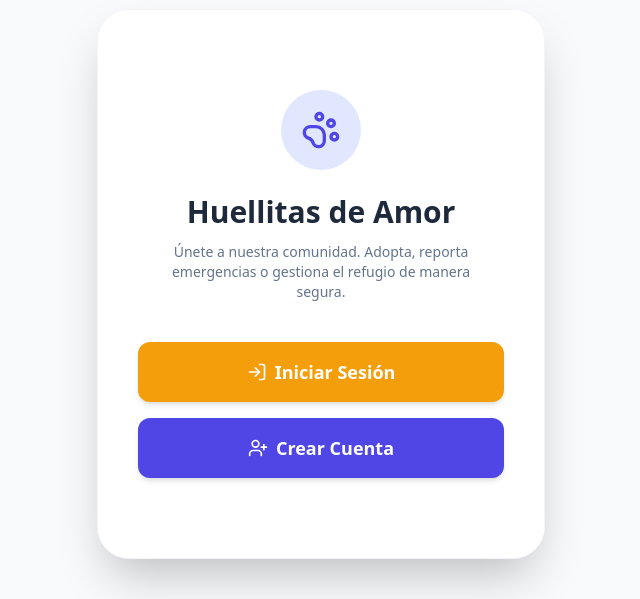
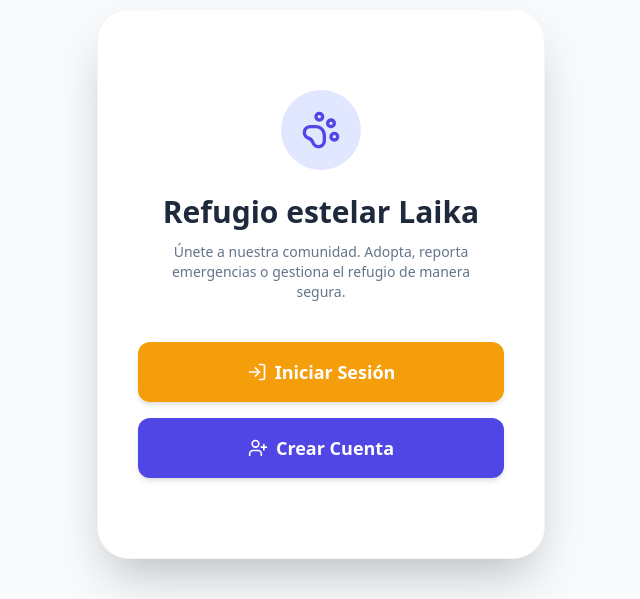
Before and after one commit to awita-de-uvaxd/Sistema-refugio-de-animales, a Flask app: page / in a window 1280 px wide. Shown: the part 144-743 px from the top of the page, without its empty margins (319-959 px from the left). Run offline with Flask 3, Linux system fonts and the light colour scheme; some libraries are stand-ins or nearby versions.

Commit message:
comentario
comentarios del codigo app.py

```diff
--- a/app.py
+++ b/app.py
@@ -1,26 +1,33 @@
-import os
-from flask import send_from_directory
-from flask import Flask, render_template, request, redirect, url_for, session, flash, abort
-from flask_sqlalchemy import SQLAlchemy
-from werkzeug.security import generate_password_hash, check_password_hash
+#importacion de librerias para el servidor, base de datos y la pagina web
+import os #esta la usamos para hablar con el sistema operativo, es por decirlo asi para tener acceso para crear o buscar entre carpetas, es como tener un permiso
+from flask import send_from_directory #es una liberia que unicamente lleva a la pantalla de usuario los datos necesarios, como el logo
+from flask import Flask, render_template, request, redirect, url_for, session, flash, abort #son para el apartado de usuario, desde pintar en pantalla todo lo relacionado a la informacion del empleado a mantener la sesion abierta
+from flask_sqlalchemy import SQLAlchemy #es el traductor de aqlalchemy de python y lo para a sql de base de datos
+from werkzeug.security import generate_password_hash, check_password_hash #es para las contraseñas
 from werkzeug.utils import secure_filename
-from datetime import datetime, timedelta
+from datetime import datetime, timedelta #librerias para saber la fecha del dia
 import json
-import re
+import re #es para evitar caracteres en entradas de texto
 import calendar
-import secrets
+import secrets #se usa para crear palabras aleatorias y es la seguridad d elos formularios
 import hmac
-
+from flask import jsonify
+
+# Es lo que hace que la pagina arranque pidiendo los archivos json locales
 app = Flask(__name__)
+
 @app.route('/js/<path:filename>')
-
 def serve_js(filename):
+    # Sirve archivos JavaScript desde la carpeta 'js' en la raíz de la aplicación.
     return send_from_directory(
         os.path.join(app.root_path, 'js'),
         filename
     )
-app.config['SQLALCHEMY_DATABASE_URI'] = 'sqlite:///huellitas.db'
-app.config['SQLALCHEMY_TRACK_MODIFICATIONS'] = False
+
+app.config['SQLALCHEMY_DATABASE_URI'] = 'sqlite:///huellitas.db' #es el nombre de la base de datos
+app.config['SQLALCHEMY_TRACK_MODIFICATIONS'] = False #esto no lo usamos pero es necesario apagarlo
+
+#le decimos al sistema que si no hay una clave de sesion en el entorno, que cree una nueva y la guarde en un archivo local llamado .clave_sesion
 def _obtener_clave_sesion():
     """Clave estable y no pública para proteger las cookies de sesión."""
     clave_entorno = os.environ.get('HUELLITAS_SECRET_KEY', '').strip()
@@ -34,19 +41,21 @@ def _obtener_clave_sesion():
         if len(clave) >= 32:
             return clave
     clave = secrets.token_urlsafe(48)
-    # Exclusivo de la instancia; no se almacena en el código fuente.
+    # Asegura que el archivo sea solo legible por el propietario
+    #si no hay llave, creamos una nueva clave de 48 caracteres y la garudarmos en el archivo
     fd = os.open(str(ruta), os.O_WRONLY | os.O_CREAT | os.O_TRUNC, 0o600)
     with os.fdopen(fd, 'w', encoding='utf-8') as archivo:
         archivo.write(clave)
     return clave
 
 app.secret_key = _obtener_clave_sesion()
-app.config['SESSION_COOKIE_HTTPONLY'] = True
-app.config['SESSION_COOKIE_SAMESITE'] = 'Lax'
-
-# ==========================================
-# CSRF - SOLUCIÓN SIMPLE, SIN MÓDULOS EXTERNOS
-# Habilita {{ csrf_token() }} y {{ csrf_gestion() }} en Jinja2.
+app.config['SESSION_COOKIE_HTTPONLY'] = True   #escudo 1: evita que un virus de javascript lea la cookie de sesión y la robe
+app.config['SESSION_COOKIE_SAMESITE'] = 'Lax'  #escudo 2: bloquea las peticiones de paginas externas que intentan hacerse pasar por la web
+
+# ==========================================
+# CSRF - SOLUCIÓN SIMPLE
+# su funcion es crear token para cada boton y o formulario para asegurarse que cada click si provenga de mi pagina
+# haciendo que cada que quieres enviar algo primero corrobore si el token es el correcto para poder aceptar el envio, si no lo rechaza
 # ==========================================
 def csrf_token():
     token = session.get('_csrf_cuentas')
@@ -69,12 +78,13 @@ def validar_csrf_cuentas():
     if not esperado or not recibido or not hmac.compare_digest(esperado, recibido):
         abort(400, description='Token de seguridad inválido. Actualiza la página e inténtalo de nuevo.')
 
-
-# NUEVO: Configuración para guardar imágenes
-app.config['UPLOAD_FOLDER'] = os.path.join(app.root_path, 'static', 'uploads')
+# ==========================================
+# BODEGA FÍSICA PARA IMÁGENES
+# ==========================================
+app.config['UPLOAD_FOLDER'] = os.path.join(app.root_path, 'static', 'uploads') #esta es la instruccion donde le decimos al sistema donde se guardaran las imagenes, diciendle que estara en uploads en la carpeta static
 os.makedirs(app.config['UPLOAD_FOLDER'], exist_ok=True) # Crea la carpeta automáticamente si no existe
 
-db = SQLAlchemy(app)
+db = SQLAlchemy(app) #esto es lo que vendria siendo el traductor de la base de datos con python
 
 # ==========================================
 # 1. MODELOS DE BASE DE DATOS
@@ -82,8 +92,8 @@ db = SQLAlchemy(app)
 class ConfigSitio(db.Model):
     id = db.Column(db.Integer, primary_key=True)
     rol_destino = db.Column(db.String(20), unique=True, nullable=False) # 'global', 'admin', 'usuario', 'veterinario', 'rescatista', 'inicio'
-    titulo = db.Column(db.String(100), default="Nombre de pagina de prueba :D")
-    eslogan = db.Column(db.String(100), default="Texto de eslogan de prueba XDXDXD")
+    titulo = db.Column(db.String(100), default="Refugio Estelar Laika")
+    eslogan = db.Column(db.String(100), default="Ninguna estrella nace para viajar a oscuras")
     color_fondo = db.Column(db.String(20), default="#1e1b4b")
     logo = db.Column(db.String(200), nullable=True)
     logo_size = db.Column(db.Integer, default=45)
@@ -178,13 +188,12 @@ class ProgramaVoluntariado(db.Model):
     descripcion = db.Column(db.Text, nullable=False)
     fotos = db.Column(db.Text, nullable=True)
 
-# Textos iniciales: nunca reemplazan descripciones ya guardadas por el administrador.
+# Textos salvavidas: Se usan para rellenar la base de datos la primera vez que arranca el sistema
 PROGRAMAS_VOLUNTARIADO_BASE = {
     'Coexistencia': 'Ven a pasar un rato agradable con nuestros animales. Ayúdalos a socializar, dales cariño y acompáñalos. ¡Ideal para relajarte y dar amor sin llevarlos a casa!',
     'Hogar Temporal': 'Abre las puertas de tu casa temporalmente (3 a 7 días). Dale a un perrito o gatito la oportunidad de dormir en un hogar calientito mientras le encontramos su familia definitiva.',
     'Apoyo Operativo': 'Únete al equipo del refugio. Ayúdanos a bañar, alimentar, pasear y mantener limpias las áreas. Trabajo físico, pero con la mejor recompensa del mundo.',
 }
-
 
 def asegurar_programas_voluntariado():
     """Agrega únicamente programas base ausentes; respeta textos y fotografías previos."""
@@ -206,7 +215,7 @@ def asegurar_informacion_donacion():
             titulo='Apoya la Causa',
             subtitulo='Aceptamos donaciones monetarias o insumos físicos (alimentos, cobijas, juguetes).',
             info_bancaria='Banco Nacional: Cuenta Monetaria #000-123456-7',
-            nombre_de='A Nombre De: Asociación Huellitas de Amor',
+            nombre_de='A Nombre De: Asociación Refugio estelar Laika',
             sede_fisica='Sede Recepción Comida: Calle Principal 12-45 Zona 10',
         ))
         db.session.commit()
@@ -382,7 +391,6 @@ class Pedido(db.Model):
     estado = db.Column(db.String(20), default="Pagado")
     producto_id = db.Column(db.Integer, db.ForeignKey('producto_shop.id'), nullable=False)
     usuario_id = db.Column(db.Integer, db.ForeignKey('usuario.id'), nullable=False)
-
 
 class VentaTienda(db.Model):
     id=db.Column(db.Integer,primary_key=True)
@@ -407,7 +415,12 @@ class VentaTienda(db.Model):
     cancelado=db.Column(db.Boolean,default=False,nullable=False)
     es_pos=db.Column(db.Boolean,default=False,nullable=False)
 
-from modulos.tienda import registrar_tienda
+class Especie(db.Model):
+    id = db.Column(db.Integer, primary_key=True)
+    nombre = db.Column(db.String(30), nullable=False, unique=True)
+
+# Conectamos la tienda y le entregamos nuestras herramientas (la base de datos y los moldes) para que funcione
+from modulos.tienda import registrar_tienda #en la ruta modulos/tienda le pasamos todo lo necesario para qpueda trabjar la tienda, clases y rutas, todo lo relacionado con la tienda
 registrar_tienda(app,db,ProductoShop,Usuario,VentaTienda)
 
 # ==========================================
@@ -473,6 +486,8 @@ def editar_apariencia():
 
 @app.before_request
 def validar_sesion_de_cuenta():
+    # Guardia de seguridad: Antes de cargar cualquier clic de la página, revisa la base de datos.
+    # Si descubre que al usuario lo acaban de despedir o desactivar, le quita la sesión y lo saca del sistema.
     usuario_id = session.get('usuario_id')
     if usuario_id is None:
         return None
@@ -487,6 +502,7 @@ def validar_sesion_de_cuenta():
 
 @app.route('/logout')
 def logout():
+    # Destruye la sesión VIP del usuario (le quita la pulsera) y lo manda al inicio.
     session.clear()
     return redirect(url_for('inicio'))
 
@@ -497,7 +513,6 @@ def inicio():
 @app.route('/login', methods=['GET', 'POST'])
 def login():
     if request.method == 'POST':
-        # ... (Tu código de validación de base de datos se queda igualito)
         correo_o_codigo = request.form.get('credencial')
         password = request.form.get('password')
         usuario = Usuario.query.filter((Usuario.correo == correo_o_codigo) | (Usuario.codigo_empleado == correo_o_codigo)).first()
@@ -519,7 +534,6 @@ def login():
 @app.route('/registro', methods=['GET', 'POST'])
 def registro():
     if request.method == 'POST':
-        # ... (Tu código de guardar en BD se queda igualito)
         nombre = request.form.get('nombre')
         correo = request.form.get('correo')
         password = request.form.get('password')
@@ -534,7 +548,7 @@ def registro():
 
 
 # ==========================================
-# TOMAR CASO: el primero usuario que lo toma, se queda con él; los demás reciben un mensaje de er
+# TOMAR CASO: el primero usuario que lo toma, se queda con él; los demás reciben un mensaje de error
 # ==========================================
 MSG_TOMADO = "Este caso ya fue tomado por otro compañero."
 
@@ -580,8 +594,6 @@ def tomar_cita(cita_id):
         return redirect(url_for('veterinario', cita=cita_id))
     flash(MSG_TOMADO, 'tomado')
     return redirect(url_for('veterinario'))
-
-
 
 # ==========================================
 # 3. RUTAS DE VISUALIZACIÓN
@@ -663,10 +675,6 @@ def admin():
     user_data = Usuario.query.get(session['usuario_id']) # Inyección de datos
 
     return render_template('admin.html', empleados=empleados_db, administradores=administradores_db, personal_inactivo=personal_inactivo_db, cuentas_empleados=empleados_db, cuentas_clientes=usuarios_db, cuentas_usuarios=usuarios_db, auditoria_cuentas=auditoria_db, pacientes=pacientes_con_solicitudes, programas=programas_db, voluntariados=solicitudes_vol, info_donacion=info_don, productos=productos_db, pedidos=pedidos_db, usuario_data=user_data)
-    if 'usuario_id' not in session or session['rol'] != 'rescatista': return redirect(url_for('login'))
-    rescates_db = Rescate.query.filter_by(rescatista_id=session['usuario_id']).all()
-    alertas_db = Alerta.query.filter_by(estado='Pendiente').order_by(Alerta.id.desc()).all()
-    return render_template('rescatista.html', mis_rescates=rescates_db, alertas=alertas_db)
 
 @app.route('/enviar_voluntariado', methods=['POST'])
 def enviar_voluntariado():
@@ -872,8 +880,6 @@ def registrar_donacion():
 # 4. RUTAS POST (CONEXIONES Y LÓGICA)
 # ==========================================
 
-from flask import jsonify # <-- Asegúrate de que esto esté arriba junto a los otros imports de Flask
-
 @app.route('/vincular_mascota', methods=['POST'])
 def vincular_mascota():
     if 'usuario_id' not in session or session['rol'] != 'usuario':
@@ -967,9 +973,6 @@ def crear_rescate():
 # ==========================================
 # CATALOGO DE ESPECIES (compartido: Rescatista y Veterinario)
 # ==========================================
-class Especie(db.Model):
-    id = db.Column(db.Integer, primary_key=True)
-    nombre = db.Column(db.String(30), nullable=False, unique=True)
 
 MAX_ESPECIE = 30
 ROLES_ESPECIES = ('rescatista', 'veterinario', 'admin')
@@ -1371,8 +1374,7 @@ def crear_producto():
 
 # ==========================================
 # RUTAS DE CONTROL DE INVENTARIO Y TIENDA
-# ==========================================
-
+# ==========================================+
 @app.route('/obtener_productos', methods=['GET'])
 def obtener_productos():
     """Devuelve el inventario al panel, únicamente a administradores."""
@@ -1392,7 +1394,6 @@ def obtener_productos():
             'visible': p.visible
         })
     return jsonify({'status': 'ok', 'productos': lista})
-
 
 @app.route('/editar_producto/<int:id>', methods=['POST'])
 def editar_producto(id):
@@ -1451,7 +1452,6 @@ def editar_producto(id):
         app.logger.exception('Error al guardar cambios de producto')
         return jsonify(status='error', message='No se pudieron guardar los cambios.'), 500
     return jsonify(status='ok', message='Producto actualizado exitosamente')
-
 
 @app.route('/eliminar_producto/<int:id>', methods=['POST'])
 def eliminar_producto(id):
@@ -1475,7 +1475,6 @@ def eliminar_producto(id):
         db.session.rollback()
         return jsonify(status='error', message='No se puede borrar el producto porque tiene registros asociados.'), 409
     return jsonify(status='ok', message='Producto eliminado correctamente')
-
 
 def _descontar_items_validados(items):
     """Valida todas las líneas ANTES de modificar existencias; agrega repetidos."""
@@ -1511,7 +1510,6 @@ def _descontar_items_validados(items):
         productos[producto_id].stock -= cantidad
     return None
 
-
 @app.route('/venta_directa', methods=['POST'])
 def venta_directa():
     """Venta presencial: sin cantidades negativas ni ventas parciales."""
@@ -1529,7 +1527,6 @@ def venta_directa():
     db.session.commit()
     return jsonify(status='ok', message='Venta presencial procesada e inventario actualizado')
 
-
 @app.route('/descontar_stock', methods=['POST'])
 def descontar_stock():
     """Entrega en tienda: solo admin, con verificación completa de existencias."""
@@ -1546,7 +1543,6 @@ def descontar_stock():
     db.session.commit()
     return jsonify(status='ok', message='Stock rebajado correctamente')
 
-
 @app.route('/editar_mascota/<int:paciente_id>', methods=['POST'])
 def editar_mascota(paciente_id):
     if 'usuario_id' not in session or session['rol'] != 'usuario': return redirect(url_for('login'))
@@ -1577,13 +1573,18 @@ from modulos.cuentas import token_csrf
 app.jinja_env.globals['csrf_token'] = token_csrf
 app.jinja_env.globals['csrf_gestion'] = token_csrf
 
+# ==========================================
+# MOTOR PRINCIPAL Y KIT DE SUPERVIVENCIA
+# ==========================================
 if __name__ == '__main__':
+    # El switch de encendido. Si le diste "Run" a este archivo, arranca todo el sistema.
     with app.app_context():
+        # El albañil que lee los moldes (clases) de arriba y construye los cajones de la base de datos física.
         db.create_all()
-        # Cambios no destructivos en SQLite: conservar perfiles existentes.
         asegurar_columnas_existentes(db)
 
-        # Catálogo de especies: solo la primera vez (Perro, Gato y las que ya existían en pacientes/rescates)
+        # Kit de supervivencia: si la base de datos está totalmente vacía (recién instalada),
+        # le inyectamos los datos mínimos para que no nos quedemos bloqueados afuera.
         if not Especie.query.first():
             vistas = set()
             for nombre in ['Perro', 'Gato'] + [x.especie for x in Paciente.query.all()] + [x.especie for x in Rescate.query.all()]:
@@ -1593,16 +1594,18 @@ if __name__ == '__main__':
                     db.session.add(Especie(nombre=nombre[:1].upper() + nombre[1:].lower()))
             db.session.commit()
 
+        # Si no existe ningún administrador, crea esta cuenta maestra para poder entrar.
         if not Usuario.query.filter_by(rol='admin').first():
-            db.session.add(Usuario(nombre="Administrador Principal", correo="admin@huellitas.com", codigo_empleado="ADMIN-001", telefono="555-0000", password=generate_password_hash("123"), rol="admin"))
-
-        # Inicialización idempotente. No se sobrescriben ediciones existentes.
+            db.session.add(Usuario(nombre="Administrador aeelyn", correo="admin@gmail.com", codigo_empleado="ADMIN-001", telefono="5360-8956", password=generate_password_hash("123"), rol="admin"))
+
         asegurar_programas_voluntariado()
         asegurar_informacion_donacion()
 
-        # NUEVO: Crear la configuración Global por defecto
+        # Rellenamos la apariencia genérica para que la página web no nazca en blanco.
         if not ConfigSitio.query.filter_by(rol_destino='global').first():
-            db.session.add(ConfigSitio(rol_destino='global', titulo="Huellitas de Amor", eslogan="v5.0 - Entorno Python", color_fondo="#1e1b4b", logo_size=45))
+            db.session.add(ConfigSitio(rol_destino='global', titulo="Refugio Estelar Laika", eslogan="Ninguna estrella nace para vagar a oscuras", color_fondo="#1e1b4b", logo_size=45))
 
         db.session.commit()
+
+    # Enciende la fábrica en el puerto 5000 y se queda esperando clientes.
     app.run(host='0.0.0.0', port=5000, debug=False)
--- a/templates/login/inicio.html
+++ b/templates/login/inicio.html
@@ -48,7 +48,7 @@
           <div class="w-20 h-20 bg-indigo-100 text-indigo-600 rounded-full flex items-center justify-center mx-auto mb-6">
             <i data-lucide="paw-print" class="w-10 h-10"></i>
           </div>
-          <h2 class="text-3xl font-black text-slate-800 text-center mb-3">Huellitas de Amor</h2>
+          <h2 class="text-3xl font-black text-slate-800 text-center mb-3">Refugio estelar Laika</h2> <!-- texto del recuadro de inicio -->
           <p class="text-sm text-slate-500 text-center mb-10 px-2">Únete a nuestra comunidad. Adopta, reporta emergencias o gestiona el refugio de manera segura.</p>
 
           <button type="button" onclick="transformarPantalla('login')" class="w-full bg-amber-500 hover:bg-amber-600 text-white font-bold py-4 rounded-xl shadow-md transition text-lg flex items-center justify-center gap-2 mb-4">
@@ -111,7 +111,6 @@
       </div>
 
       <!-- LADO TRASERO: REGISTRO (CON PARTÍCULAS DE FONDO) -->
-      <!-- IMPORTANTE: Añadí 'overflow-hidden' para que las partículas no se salgan de los bordes redondeados -->
       <div id="face-back" class="absolute w-full h-full backface-hidden bg-white p-8 md:p-10 rounded-[2rem] shadow-2xl border border-slate-100 flex flex-col justify-center rotate-y-180 z-0 overflow-hidden">
 
         <!-- PARTÍCULAS FLOTANTES (Capa inferior z-0) -->
```
